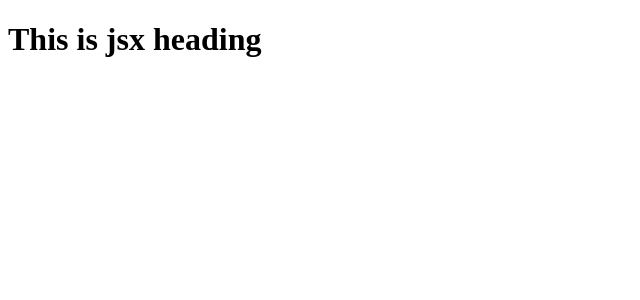
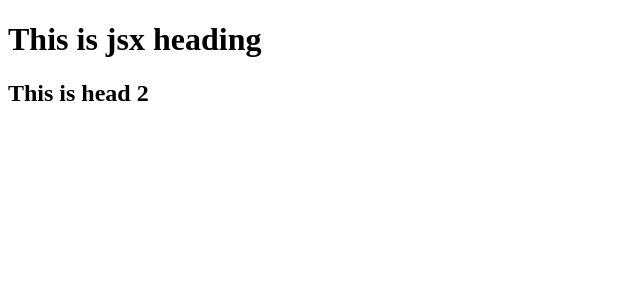
Before and after one commit to Sravani-Linguberi/Namaste-React, a React (Vite) app: page / in a window 1280 px wide. Shown: the top 300 px of the page, without its empty margins (0-640 px from the left). Built offline with nearby package versions, Linux system fonts and the light colour scheme.

Commit message:
jsx element with multi line

```diff
--- a/App.js
+++ b/App.js
@@ -10,8 +10,13 @@
   "This is a react core way of creating react Element (heading)"
 );
 
-// creating react element using JSX.
-const elementText = <h1>This is jsx heading</h1>;
+// creating react element using JSX with multiple lines
+const elementText = (
+  <div>
+    <h1>This is jsx heading</h1>
+    <h2>This is head 2</h2>
+  </div>
+);
 
 //rendering element at root
 myRoot.render(elementText);
```
